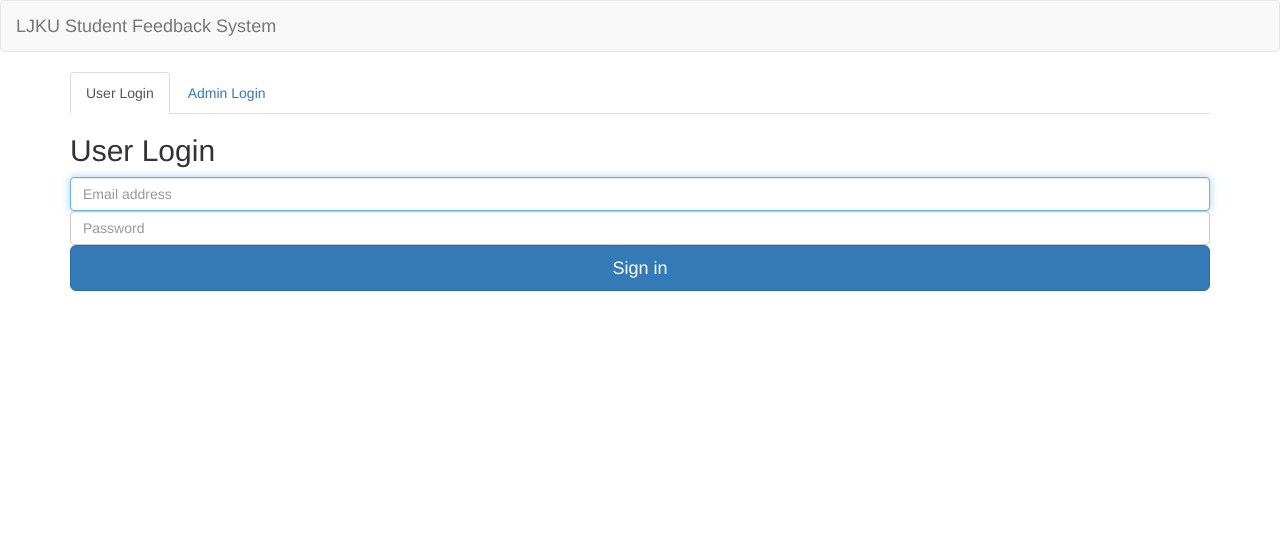
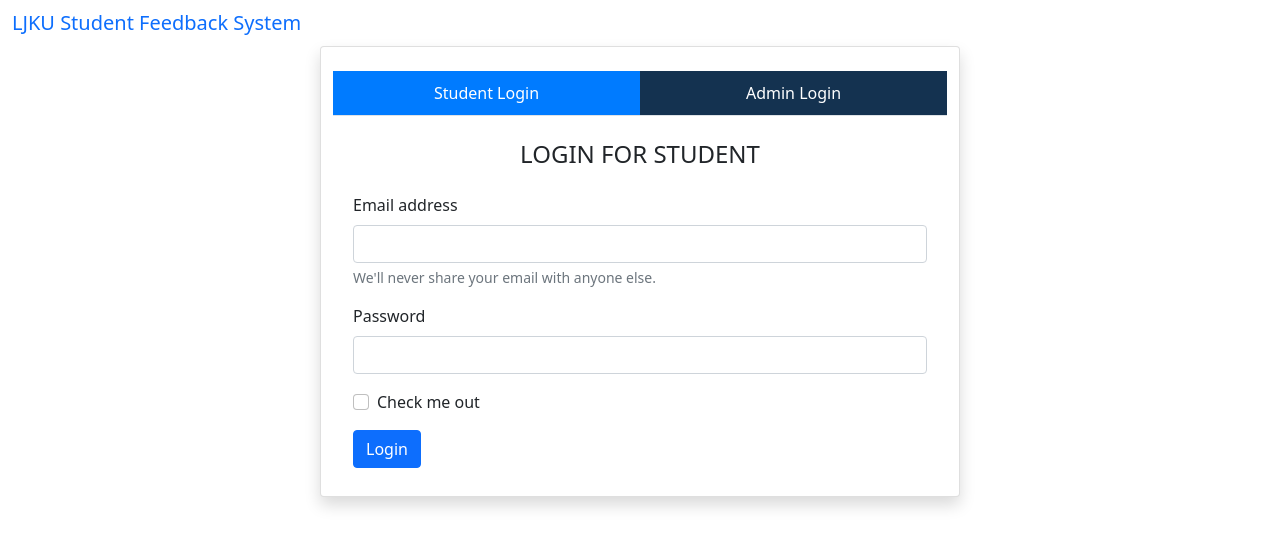
Before and after one commit to azimtechie/student_feedback_system, a Flask app: page / in a window 1280 px wide. Shown: the top 547 px of the page. Run offline with Flask 2, Linux system fonts and the light colour scheme; some libraries are stand-ins or nearby versions.

Commit message:
login page refactore

```diff
--- a/main.py
+++ b/main.py
@@ -1,5 +1,7 @@
 from flask import Flask, render_template, request, redirect, url_for
 import sqlite3
+from flask_bootstrap import Bootstrap
+
 
 conn = sqlite3.connect('mydatabase.db')
 # cursor = conn.cursor()
@@ -19,6 +21,7 @@ conn = sqlite3.connect('mydatabase.db')
 # conn.commit()
 # conn.close()
 app = Flask(__name__)
+Bootstrap(app)
 
 
 @app.route('/')
@@ -34,7 +37,8 @@ def user_login():
     cursor = conn.cursor()
     conn = sqlite3.connect('mydatabase.db')
     cursor = conn.cursor()
-    cursor.execute('SELECT * FROM users WHERE email=? AND password=? AND is_admin=0', (email, password))
+    cursor.execute(
+        'SELECT * FROM users WHERE email=? AND password=? AND is_admin=0', (email, password))
     user = cursor.fetchone()
 
     conn.close()
@@ -54,7 +58,8 @@ def admin_login():
     cursor = conn.cursor()
     conn = sqlite3.connect('mydatabase.db')
     cursor = conn.cursor()
-    cursor.execute('SELECT * FROM users WHERE email=? AND password=? AND is_admin=1', (email, password))
+    cursor.execute(
+        'SELECT * FROM users WHERE email=? AND password=? AND is_admin=1', (email, password))
     user = cursor.fetchone()
 
     conn.close()
@@ -96,7 +101,8 @@ def add_faculty_submit():
     c = conn.cursor()
 
     # Insert the new faculty into the database
-    c.execute("INSERT INTO faculty (name, department) VALUES (?, ?)", (name, department))
+    c.execute("INSERT INTO faculty (name, department) VALUES (?, ?)",
+              (name, department))
     conn.commit()
 
     # Close the database connection
@@ -105,5 +111,6 @@ def add_faculty_submit():
     # Redirect back to the add faculty page
     return redirect(url_for('admin_home'))
 
+
 if __name__ == '__main__':
     app.run(debug=True)
--- /dev/null
+++ b/static/css/main.css
@@ -0,0 +1,110 @@
+/* Login v4 */
+
+.signup_v4 .social-area {
+  text-align: center;
+  padding-top: 14px;
+}
+
+.signup_v4 .social-area .title {
+  font-size: 20px;
+  text-transform: uppercase;
+  font-weight: 600;
+  display: inline-block;
+  color: #007bff;
+  position: relative;
+}
+
+.signup_v4 .social-area .text {
+  font-size: 17px;
+  font-weight: 400;
+  color: #143250;
+}
+
+.signup_v4 .social-area .title::before {
+  position: absolute;
+  content: "";
+  width: 40px;
+  height: 1px;
+  background: rgba(0, 0, 0, 0.2);
+  top: 50%;
+  -webkit-transform: translateY(-50%);
+  -ms-transform: translateY(-50%);
+  transform: translateY(-50%);
+  left: 100%;
+  margin-left: 7px;
+}
+
+.signup_v4 .social-area .title::after {
+  position: absolute;
+  content: "";
+  width: 40px;
+  height: 1px;
+  background: rgba(0, 0, 0, 0.2);
+  top: 50%;
+  -webkit-transform: translateY(-50%);
+  -ms-transform: translateY(-50%);
+  transform: translateY(-50%);
+  right: 100%;
+  margin-right: 7px;
+}
+
+.signup_v4 ul.social-links {
+  padding: 0;
+  margin: 0;
+}
+
+.signup_v4 .social-area .social-links li {
+  display: inline-block;
+}
+
+.signup_v4 .social-area .social-links li a i {
+  width: 50px;
+  height: 50px;
+  border-radius: 50%;
+  line-height: 50px;
+  display: inline-block;
+  color: #fff;
+  margin: 0 5px;
+  -webkit-box-shadow: 0 5px 10px rgb(0 0 0 / 15%);
+  box-shadow: 0 5px 10px rgb(0 0 0 / 15%);
+}
+
+.signup_v4 .social-area .social-links li a i.fa-facebook-f {
+  background: #0069f7;
+}
+
+.signup_v4 .social-area .social-links li a i.fa-google-plus-g {
+  background: #d1062c;
+}
+
+.signup_v4 .nav-tabs .nav-link.active {
+  background: #007bff;
+}
+
+.signup_v4 .nav-tabs .nav-link {
+  background: #143250;
+}
+
+.signup_v4 .nav-tabs .nav-link {
+  border: 0;
+  margin: 0;
+  padding: 10px 0;
+  text-align: center;
+  border-radius: 0;
+  color: #fff;
+}
+
+.signup_v4 .nav-tabs li.nav-item {
+  width: 50%;
+}
+
+.signup_v4 .card-body {
+  padding: 0px;
+}
+
+.signup_v4 .card-body .tab-content {
+  padding: 0 1.25rem 1.75em;
+}
+.fade:not(.show) {
+  opacity: 1;
+}
--- a/templates/base.html
+++ b/templates/base.html
@@ -1,29 +1,34 @@
 <!DOCTYPE html>
 <html lang="en">
   <head>
-    <meta charset="UTF-8">
+    <meta charset="UTF-8" />
     <title>{% block title %}{% endblock %}</title>
-    <link rel="stylesheet" href="https://maxcdn.bootstrapcdn.com/bootstrap/3.3.7/css/bootstrap.min.css">
-    <script src="https://ajax.googleapis.com/ajax/libs/jquery/3.6.0/jquery.min.js"></script>
-    <script src="https://maxcdn.bootstrapcdn.com/bootstrap/3.3.7/js/bootstrap.min.js"></script>
+    <link
+      href="https://cdn.jsdelivr.net/npm/bootstrap@5.0.2/dist/css/bootstrap.min.css"
+      rel="stylesheet"
+      integrity="sha384-EVSTQN3/azprG1Anm3QDgpJLIm9Nao0Yz1ztcQTwFspd3yD65VohhpuuCOmLASjC"
+      crossorigin="anonymous"
+    />
+    <link
+      rel="stylesheet"
+      href="{{ url_for('static', filename='css/main.css') }}"
+    />
   </head>
   <body>
     <nav class="navbar navbar-default">
       <div class="container-fluid">
         <div class="navbar-header">
-          <a class="navbar-brand" href="#">LJKU Student Feedback System</a>
+          <a class="navbar-brand" href="/">LJKU Student Feedback System</a>
         </div>
       </div>
     </nav>
-    <div class="container">
-      {% with messages = get_flashed_messages() %}
-        {% if messages %}
-          {% for message in messages %}
-            <div class="alert alert-warning">{{ message }}</div>
-          {% endfor %}
-        {% endif %}
-      {% endwith %}
-      {% block content %}hello{% endblock %}
+    <div class="container-fluid">
+      {% with messages = get_flashed_messages() %} {% if messages %} {% for
+      message in messages %}
+      <div class="alert alert-warning">{{ message }}</div>
+      {% endfor %} {% endif %} {% endwith %} {% block content %}{% endblock %}
     </div>
+    <script src="https://ajax.googleapis.com/ajax/libs/jquery/3.6.0/jquery.min.js"></script>
+    <script src="https://maxcdn.bootstrapcdn.com/bootstrap/3.3.7/js/bootstrap.min.js"></script>
   </body>
 </html>
--- a/templates/login.html
+++ b/templates/login.html
@@ -1,32 +1,137 @@
-{% extends "base.html" %}
-
-{% block title %}Login{% endblock %}
-
-{% block content %}
-  <ul class="nav nav-tabs">
-    <li class="active"><a href="#user" data-toggle="tab">User Login</a></li>
-    <li><a href="#admin" data-toggle="tab">Admin Login</a></li>
+{% extends "base.html" %} {% block title %}Login{% endblock %} {% block content
+%}
+<div class="row">
+  <div
+    class="card shadow col-xl-6 col-lg-6 col-md-12 m-auto col-sm-12 signup_v4 mb-30"
+  >
+    <div class="card-body mt-4">
+      <ul class="nav nav-tabs" id="myTab" role="tablist">
+        <li class="nav-item" role="presentation">
+          <a
+            class="nav-link active"
+            id="student-login-tab"
+            data-toggle="tab"
+            href="#student-login"
+            role="tab"
+            aria-controls="student-login"
+            aria-selected="true"
+            >Student Login</a
+          >
+        </li>
+        <li class="nav-item" role="presentation">
+          <a
+            class="nav-link"
+            id="admin-login-tab"
+            data-toggle="tab"
+            href="#admin-login"
+            role="tab"
+            aria-controls="admin-login"
+            aria-selected="false"
+            >Admin Login</a
+          >
+        </li>
       </ul>
-  <div class="tab-content">
-    <div class="tab-pane fade in active" id="user">
-      <form class="form-signin" method="POST" action="{{ url_for('user_login') }}">
-        <h2 class="form-signin-heading">User Login</h2>
-        <label for="inputEmail" class="sr-only">Email address</label>
-        <input type="email" id="inputEmail" name="email" class="form-control" placeholder="Email address" required autofocus>
-        <label for="inputPassword" class="sr-only">Password</label>
-        <input type="password" id="inputPassword" name="password" class="form-control" placeholder="Password" required>
-        <button class="btn btn-lg btn-primary btn-block" type="submit">Sign in</button>
+      <div class="tab-content" id="myTabContent">
+        <div
+          class="tab-pane fade show active"
+          id="student-login"
+          role="tabpanel"
+          aria-labelledby="student-login-tab"
+        >
+          <h4 class="text-center mt-4 mb-4" style="text-transform: uppercase">
+            Login for student
+          </h4>
+          <form method="POST" action="{{ url_for('user_login') }}">
+            <div class="mb-3">
+              <label for="exampleInputEmail1" class="form-label"
+                >Email address</label
+              >
+              <input
+                type="email"
+                name="email"
+                class="form-control"
+                id="exampleInputEmail1"
+                aria-describedby="emailHelp"
+              />
+              <div id="emailHelp" class="form-text">
+                We'll never share your email with anyone else.
+              </div>
+            </div>
+            <div class="mb-3">
+              <label for="exampleInputPassword1" class="form-label"
+                >Password</label
+              >
+              <input
+                type="password"
+                name="password"
+                class="form-control"
+                id="exampleInputPassword1"
+              />
+            </div>
+            <div class="mb-3 form-check">
+              <input
+                type="checkbox"
+                class="form-check-input"
+                id="exampleCheck1"
+              />
+              <label class="form-check-label" for="exampleCheck1"
+                >Check me out</label
+              >
+            </div>
+            <button type="submit" class="btn btn-primary">Login</button>
           </form>
         </div>
-    <div class="tab-pane fade" id="admin">
-      <form class="form-signin" method="POST" action="{{ url_for('admin_login') }}">
-        <h2 class="form-signin-heading">Admin Login</h2>
-        <label for="inputEmail" class="sr-only">Email address</label>
-        <input type="email" id="inputEmail" name="email" class="form-control" placeholder="Email address" required autofocus>
-        <label for="inputPassword" class="sr-only">Password</label>
-        <input type="password" id="inputPassword" name="password" class="form-control" placeholder="Password" required>
-        <button class="btn btn-lg btn-primary btn-block" type="submit">Sign in</button>
+        <div
+          class="tab-pane fade"
+          id="admin-login"
+          role="tabpanel"
+          aria-labelledby="admin-login-tab"
+        >
+          <h4 class="text-center mt-4 mb-4" style="text-transform: uppercase">
+            Login for Administrator
+          </h4>
+          <form method="POST" action="{{ url_for('admin_login') }}">
+            <div class="mb-3">
+              <label for="exampleInputEmail1" class="form-label"
+                >Email address</label
+              >
+              <input
+                type="email"
+                name="email"
+                class="form-control"
+                id="exampleInputEmail1"
+                aria-describedby="emailHelp"
+              />
+              <div id="emailHelp" class="form-text">
+                We'll never share your email with anyone else.
+              </div>
+            </div>
+            <div class="mb-3">
+              <label for="exampleInputPassword1" class="form-label"
+                >Password</label
+              >
+              <input
+                type="password"
+                name="password"
+                class="form-control"
+                id="exampleInputPassword1"
+              />
+            </div>
+            <div class="mb-3 form-check">
+              <input
+                type="checkbox"
+                class="form-check-input"
+                id="exampleCheck1"
+              />
+              <label class="form-check-label" for="exampleCheck1"
+                >Check me out</label
+              >
+            </div>
+            <button type="submit" class="btn btn-primary">Login</button>
           </form>
         </div>
       </div>
+    </div>
+  </div>
+</div>
 {% endblock %}
```
Also changed, not shown: templates/admin_home.html (+9 -5 lines), templates/user_home.html (+49 -30 lines), mydatabase.db. Lines whose indentation alone changed are shown as unchanged.
